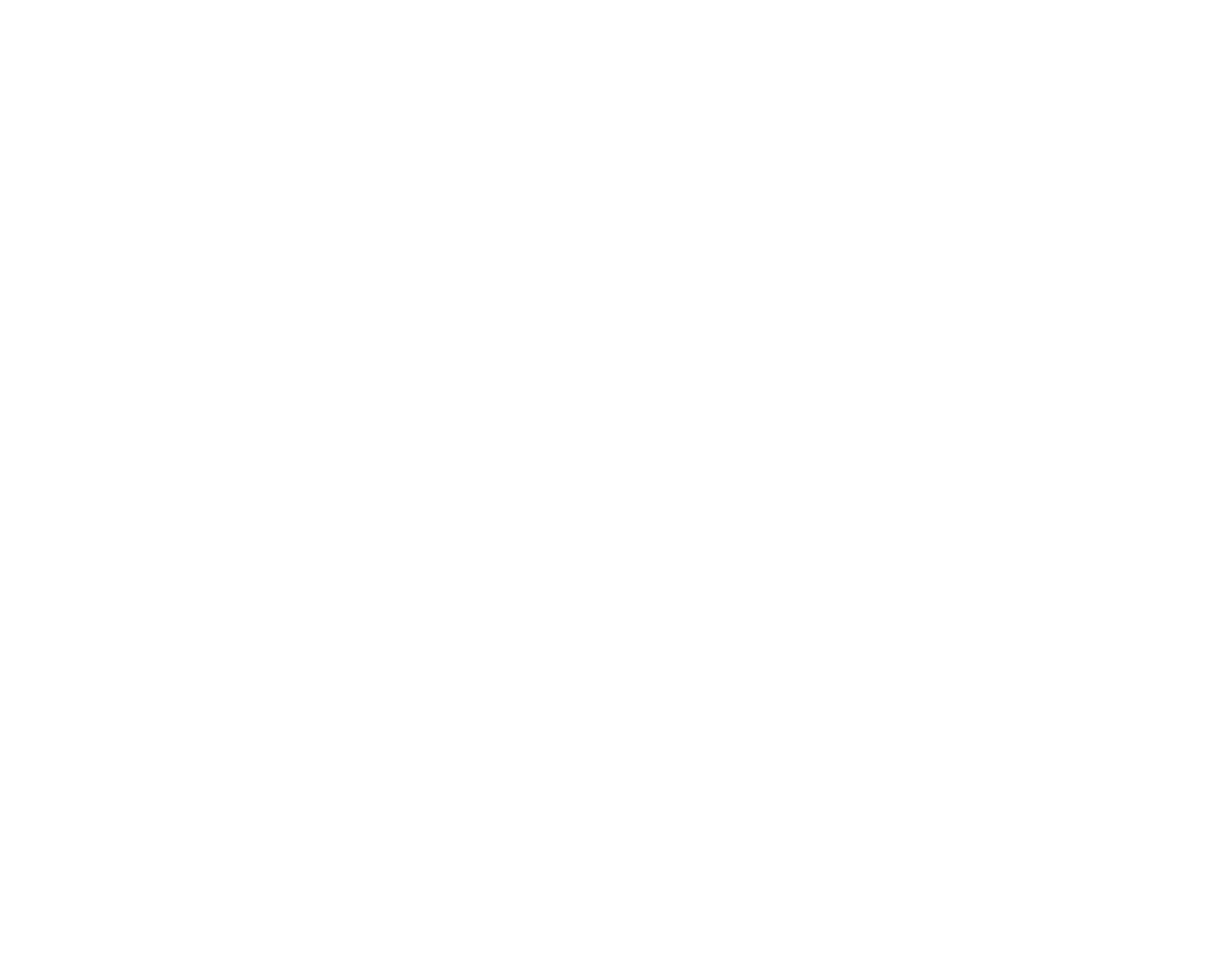
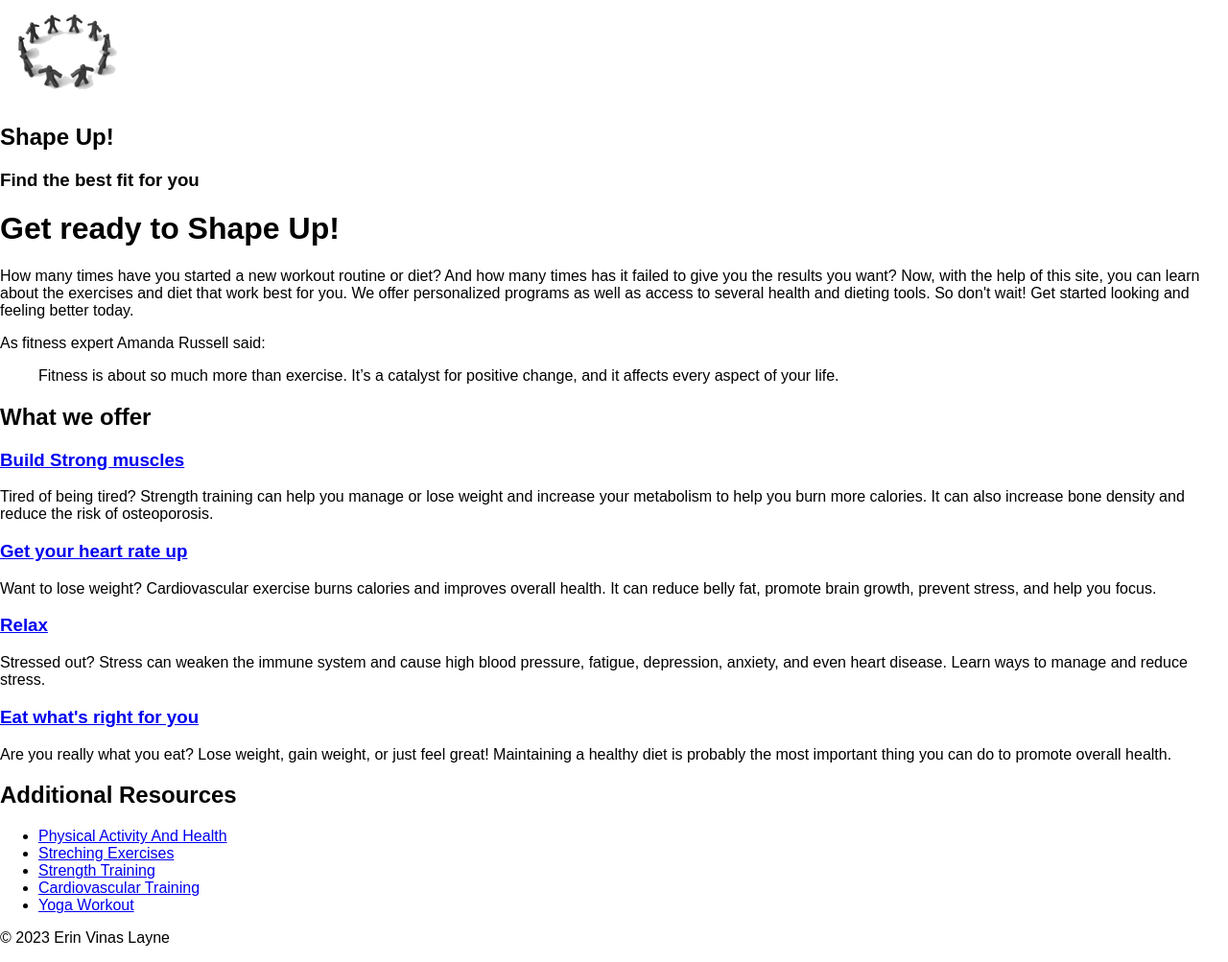
Before and after one commit to ErinVinasRanken/AWD1000Fall2023ErinVinasLayneLabs, a plain HTML site: page Chapter 04/index.html in a window 1280 px wide. Shown: the whole page at 96% size. Before the commit the page ends 800 px from the top, so only its background shows below. Drawn offline with Linux system fonts and the light colour scheme; files that its build step writes are made by us from their sources.

Commit message:
Add files via upload

```diff
--- a/Chapter 04/index.html
+++ b/Chapter 04/index.html
@@ -3,10 +3,83 @@
 <html lang="en">
 <head>
 	<meta charset="utf-8" />
-	<title></title>
+	<title>Shape Up!</title>
+	<link rel="shortcut icon" href="images/favicon.ico">
 </head>
 
+<link rel="stylesheet" href="styles/main.css">
+<link rel="stylesheet" href="normalize.css">
+
 <body>
+	<header>
+		<img src="images/shape_up_logo.png" alt="Shape Up logo">
+		<h2>Shape Up!</h2>
+		<h3>Find the best fit for you</h3>
+	</header>
+
+	<main>
+		<section>
+			<h1>Get ready to Shape Up!</h1>
+
+			<p>
+			How many times have you started a new workout routine or diet? And how many times has it failed to give you the results you want? Now, with the help of this site, you can learn about the exercises and diet that work best for you. We offer personalized programs as well as access to several health and dieting tools. So don't wait! Get started looking and feeling better today.
+			</p>
+	<p>
+	As fitness expert Amanda Russell said:
+	</p>
+	<blockquote>Fitness is about so much more than exercise. It’s a catalyst for positive change, and it affects every aspect of your life.</blockquote>
+
+	<h2>What we offer</h2>
+
+
+	<h3> <a href="strength/index.html">Build Strong muscles</a></h3>
+	<p>
+		Tired of being tired? Strength training can help you manage or lose weight and increase your metabolism to help you burn more calories. It can also increase bone density and reduce the risk of osteoporosis.
+	</p>
+
+	<h3> <a href="cardio/index.html">Get your heart rate up</a></h3>
+	<p>
+		Want to lose weight? Cardiovascular exercise burns calories and improves overall health. It can reduce belly fat, promote brain growth, prevent stress, and help you focus.
+	</p>
+
+	<h3> <a href="stress/index.html">Relax</a></h3>
+
+	<p>
+		Stressed out? Stress can weaken the immune system and cause high blood pressure, fatigue, depression, anxiety, and even heart disease. Learn ways to manage and reduce stress.
+	</p>
+
+	<h3> <a href="diet/index.html">Eat what's right for you</a></h3>
+
+	<p>
+		Are you really what you eat? Lose weight, gain weight, or just feel great! Maintaining a healthy diet is probably the most important thing you can do to promote overall health.
+
+	</p>
+
+
+		</section>
+
+		<aside>
+			<h2>Additional Resources</h2>
+
+
+
+			<a class="blue">
+			<ul>
+				<li><a href="https://www.cdc.gov/physicalactivity/basics/pa-health/index.htm">Physical Activity And Health</a></li>
+				<li><a href="https://www.cdc.gov/physicalactivity/basics/pa-health/index.htm">Streching Exercises</a></li>
+				<li><a href="https://www.cdc.gov/physicalactivity/basics/pa-health/index.htm">Strength Training</a></li>
+				<li><a href="https://www.cdc.gov/physicalactivity/basics/pa-health/index.htm">Cardiovascular Training</a></li>
+				<li><a href="https://www.cdc.gov/physicalactivity/basics/pa-health/index.htm">Yoga Workout</a></li>
+
+		</ul>
+		</a>
+		</aside>
+
+	</main>
+
+	<footer>
+		<p>&copy; 2023 Erin Vinas Layne</p>
+	</footer>
 
 </body>
 </html>
```
